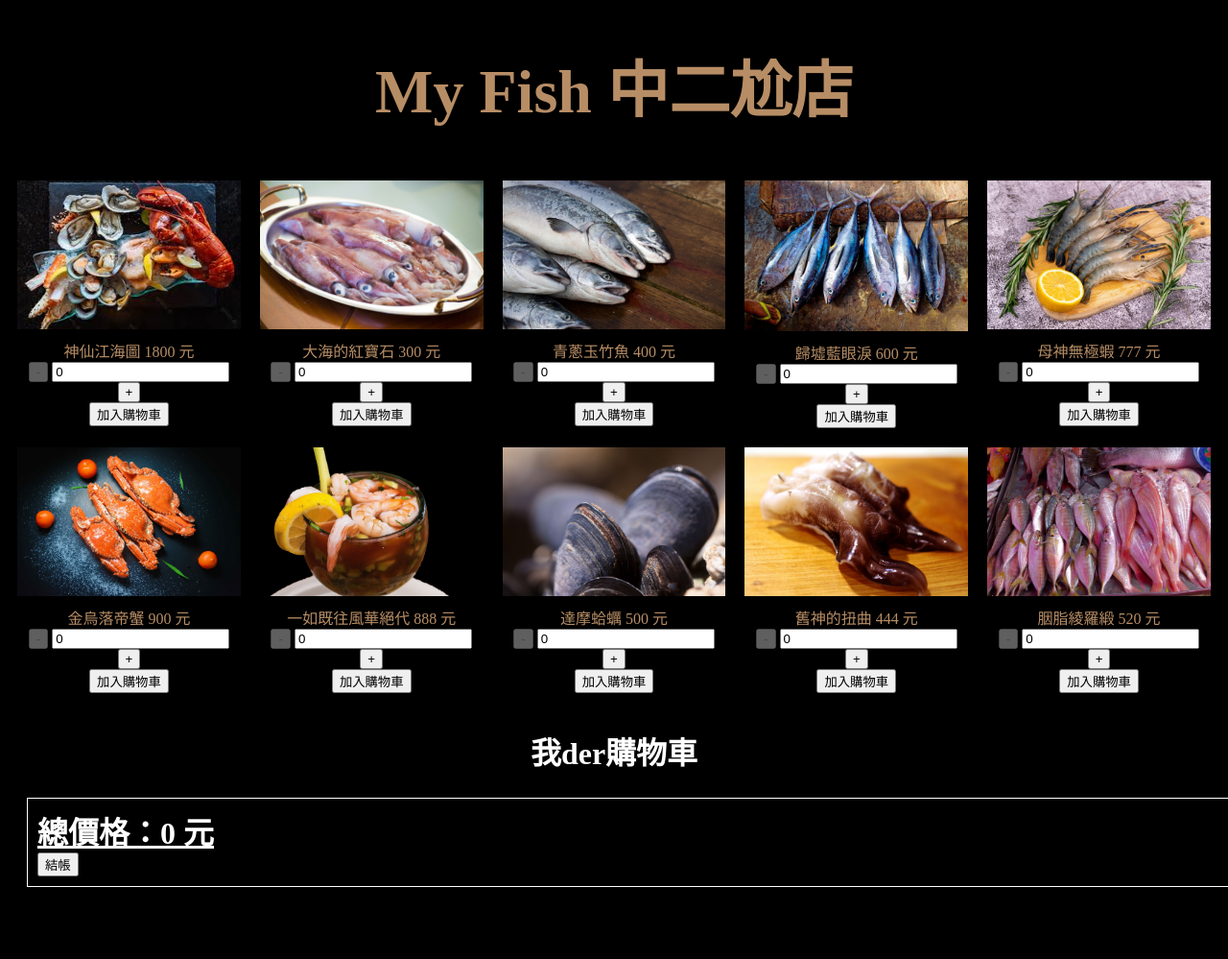
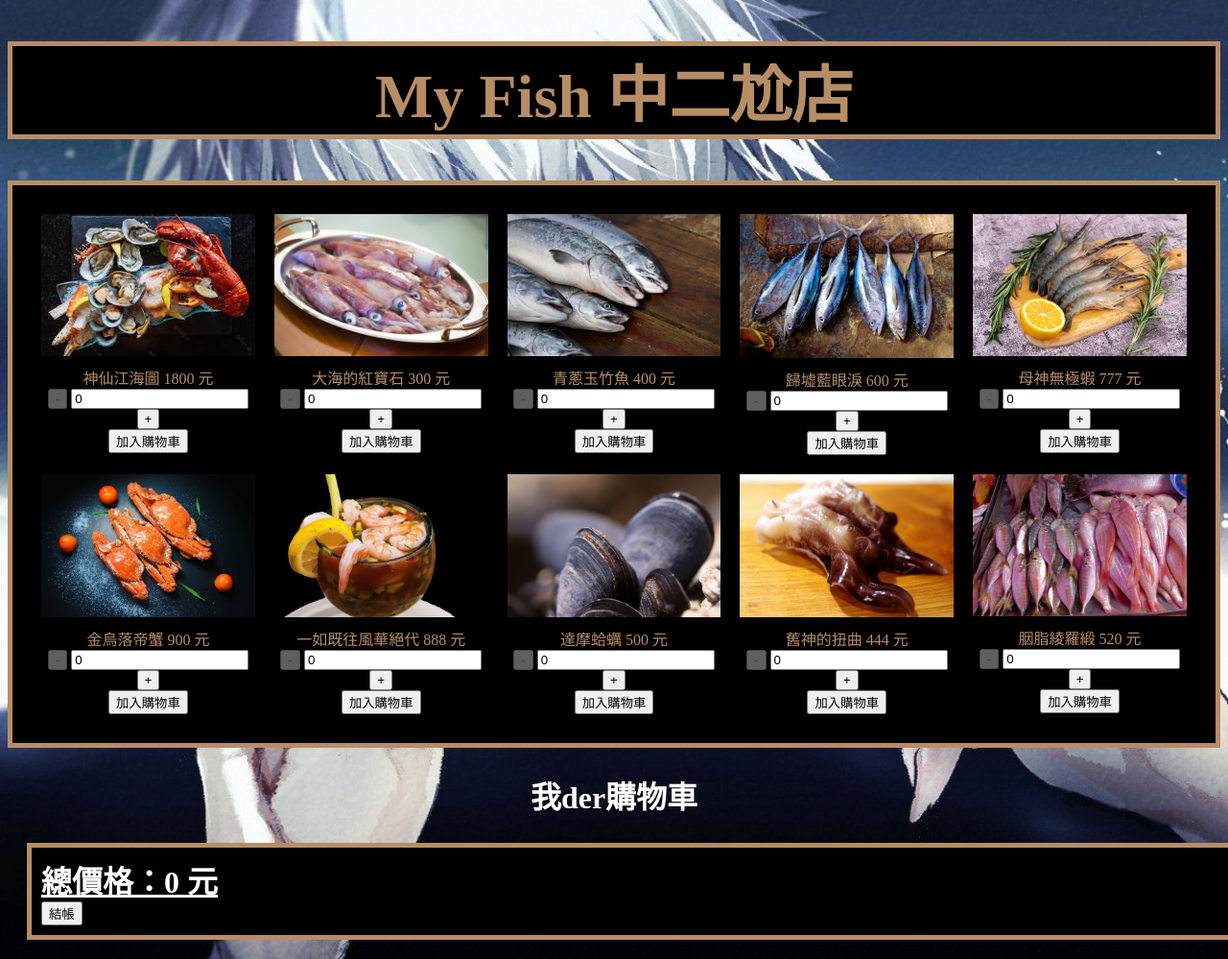
Before and after one commit to manwalkonwater/shoppingcart2, a plain HTML site: page index.html in a window 1280 px wide. Shown: the top 999 px of the page at 96% size. Before the commit the page ends 944 px from the top, so only its background shows below. Drawn offline with nearby package versions, Linux system fonts and the light colour scheme.

Commit message:
testtest4

```diff
--- a/index.html
+++ b/index.html
@@ -6,13 +6,17 @@
     <title>購物車</title>
     <style>
         body {
-            background-color: black;
+            background-image: url(/background.jpg);
+            background-repeat: no-repeat;
+            background-size: cover;
             color: #b78d65;
         }
 
         h1 {
             font-size: 64px;
             text-align: center;
+            background-color: black;
+            border: #b78d65 5px solid;
         }
 
         h2 {
@@ -33,6 +37,8 @@
             display: flex;
             justify-content: center;
             background-color: black;
+            padding: 20px;
+            border: #b78d65 5px solid;
 
         }
 
@@ -50,7 +56,7 @@
             flex: 1;
             margin: 20px;
             padding: 10px;
-            border: 1px solid white;
+            border: 5px solid #b78d65;
             width: 100%;
             justify-content: center;
             font-size: 20px;
```
